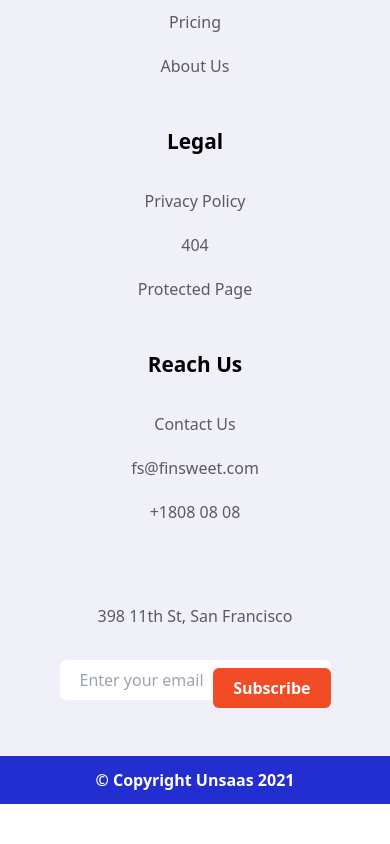
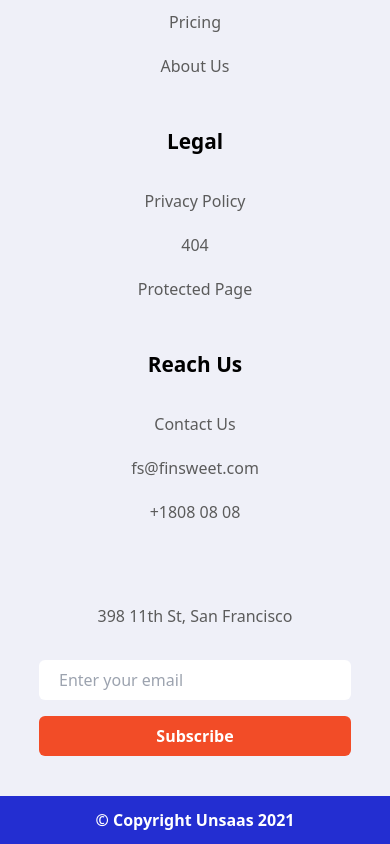
Before and after one commit to solawaleayomide/Finsweet, a React (Create React App) app: page / in a window 390 px wide. Shown: the part 5205-6049 px from the top of the page. Before the commit the page ends 6009 px from the top, so only its background shows below. Built offline with nearby package versions, Linux system fonts and the light colour scheme.

Commit message:
finsweet

```diff
--- a/src/components/Footer.js
+++ b/src/components/Footer.js
@@ -87,9 +87,9 @@ function Footer() {
           <input
             type="text"
             placeholder="Enter your email"
-            className="mb-4 px-5 py-2 rounded-md relative md:w-[25rem] md:mb-0 md:pr-[6rem] md:py-[1rem]"
+            className="w-full mb-4 px-5 py-2 rounded-md relative md:w-[25rem] md:mb-0 md:pr-[6rem] md:py-[1rem]"
           />
-          <button className="absolute top-[50%] right-0 transform -translate-y-[50%] bg-[#F24C27] px-5 py-2 font-bold rounded-md text-[#fff] md:translate-x-[-10%]">
+          <button className="w-full md:w-fit md:absolute md:top-[50%] md:right-0 md:transform md:-translate-y-[50%] bg-[#F24C27] px-5 py-2 font-bold rounded-md text-[#fff] md:translate-x-[-10%]">
             Subscribe
           </button>
         </div>
```
